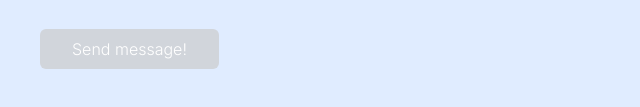
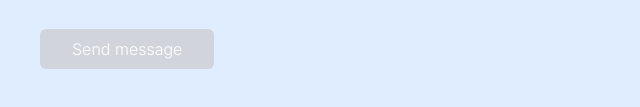
Before and after one commit to kyle-trinh/viai.io, an Astro site: page / in a window 1280 px wide. Shown: the part 5307-5414 px from the top of the page, 0-640 px from the left. Built offline with nearby package versions, Linux system fonts and the light colour scheme; Astro itself is replaced by a stand-in of ours.

Commit message:
Try deploy

```diff
--- a/src/components/Contact.tsx
+++ b/src/components/Contact.tsx
@@ -67,7 +67,7 @@ const Contact = () => {
         className='rounded-md bg-primary text-white  py-2 px-8 mt-8 hover:bg-blue-700 transition-all disabled:cursor-not-allowed disabled:bg-gray-300 disabled:hover:bg-gray-300'
         disabled
       >
-        Send message!
+        Send message
       </button>
     </form>
   );
```
